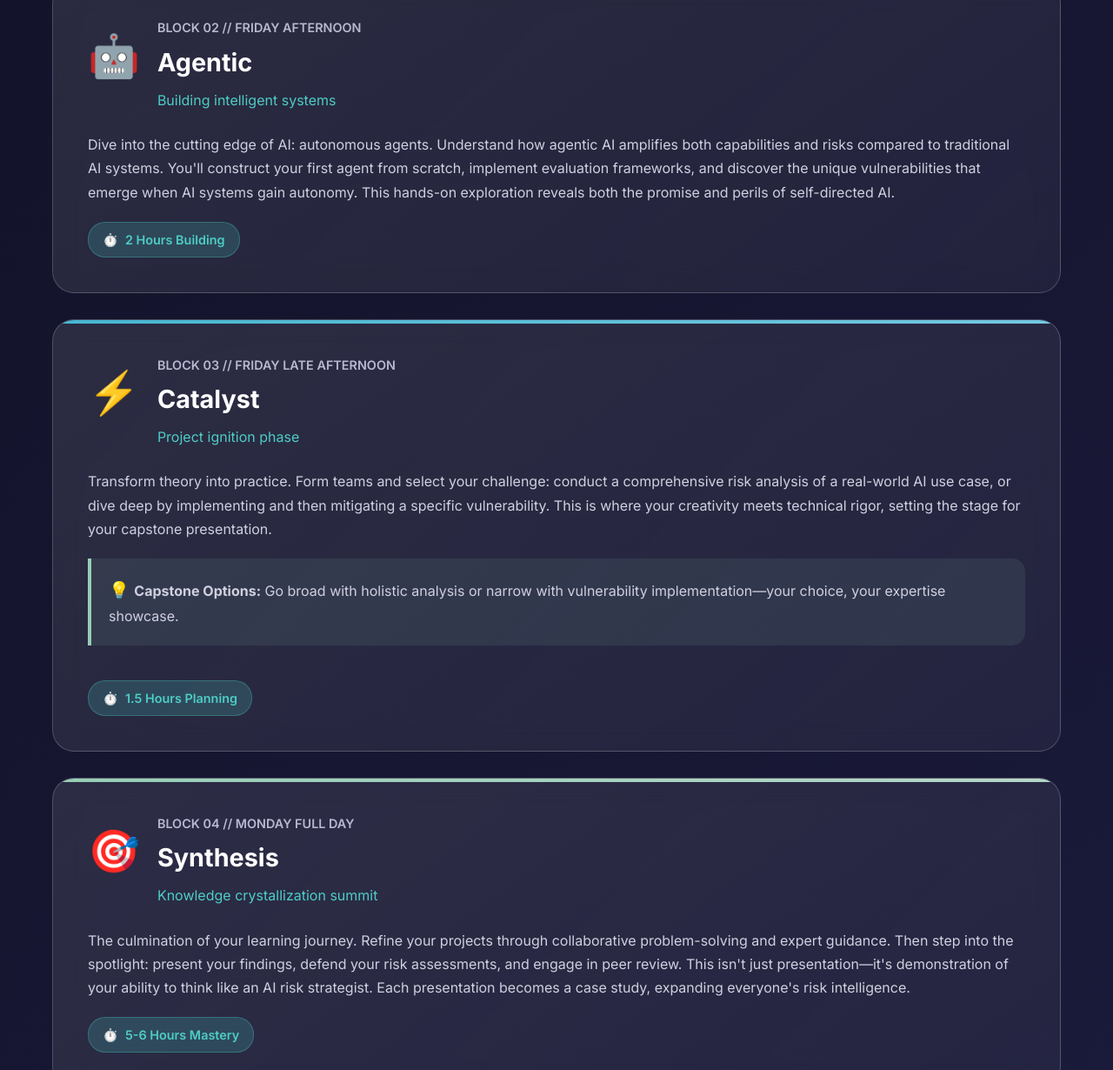
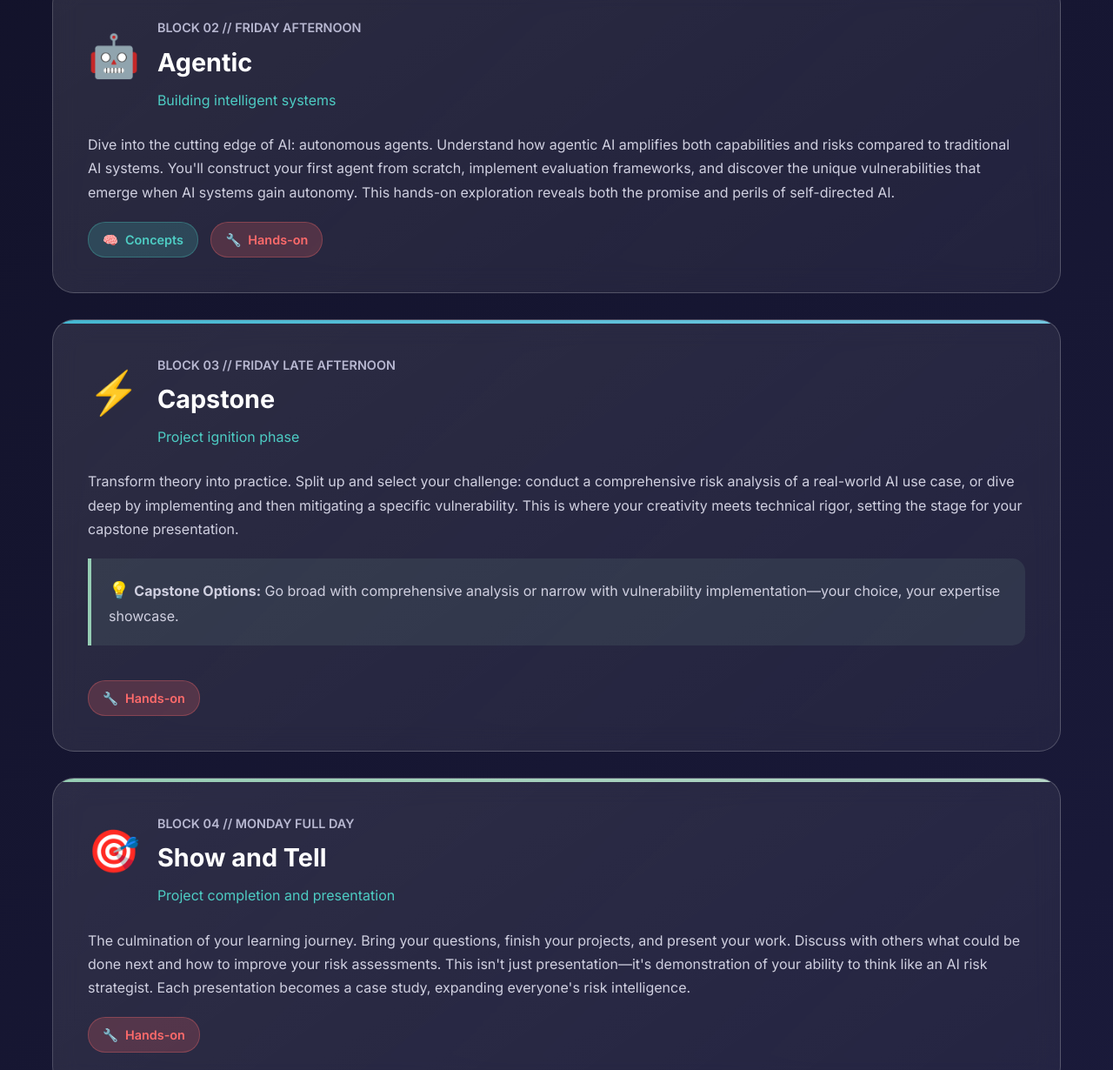
Before and after one commit to ividal/ai-risks-htw-2025, a plain HTML site: page index.html in a window 1280 px wide. Shown: the part 1386-2616 px from the top of the page at 87% size. Drawn offline with Linux system fonts and the light colour scheme.

Commit message:
doc: remove times

```diff
--- a/index.html
+++ b/index.html
@@ -195,21 +195,48 @@
             line-height: 1.7;
         }
 
-        .duration {
+        .badge {
             display: inline-flex;
             align-items: center;
-            background: rgba(76, 205, 196, 0.2);
-            color: #4ecdc4;
             padding: 8px 16px;
             border-radius: 20px;
             font-size: 0.9rem;
             font-weight: 600;
             margin-top: 20px;
-            border: 1px solid rgba(76, 205, 196, 0.3);
+            margin-right: 10px;
+            border: 1px solid;
+        }
+
+        .duration {
+            background: rgba(76, 205, 196, 0.2);
+            color: #4ecdc4;
+            border-color: rgba(76, 205, 196, 0.3);
         }
 
         .duration::before {
             content: '⏱️';
+            margin-right: 8px;
+        }
+
+        .concepts {
+            background: rgba(76, 205, 196, 0.2);
+            color: #4ecdc4;
+            border-color: rgba(76, 205, 196, 0.3);
+        }
+
+        .concepts::before {
+            content: '🧠';
+            margin-right: 8px;
+        }
+
+        .hands-on {
+            background: rgba(255, 107, 107, 0.2);
+            color: #ff6b6b;
+            border-color: rgba(255, 107, 107, 0.3);
+        }
+
+        .hands-on::before {
+            content: '🔧';
             margin-right: 8px;
         }
 
@@ -317,7 +344,8 @@
                 <div class="block-content">
                     Embark on a comprehensive exploration of the AI ecosystem. We'll dissect use cases across industries, categorize AI implementations, and map the multidimensional risk landscape. Through interactive discussions and hands-on exercises, you'll develop a systematic approach to identifying vulnerabilities and crafting detection mechanisms. This foundational session transforms abstract concepts into practical frameworks you can immediately apply.
                 </div>
-                <div class="duration">3 Hours Intensive</div>
+                <div class="badge concepts">Concepts</div>
+                <div class="badge hands-on">Hands-on</div>
             </div>
 
             <div class="block block2">
@@ -332,7 +360,8 @@
                 <div class="block-content">
                     Dive into the cutting edge of AI: autonomous agents. Understand how agentic AI amplifies both capabilities and risks compared to traditional AI systems. You'll construct your first agent from scratch, implement evaluation frameworks, and discover the unique vulnerabilities that emerge when AI systems gain autonomy. This hands-on exploration reveals both the promise and perils of self-directed AI.
                 </div>
-                <div class="duration">2 Hours Building</div>
+                <div class="badge concepts">Concepts</div>
+                <div class="badge hands-on">Hands-on</div>
             </div>
 
             <div class="block block3">
@@ -340,18 +369,18 @@
                     <div class="block-icon">⚡</div>
                     <div class="block-info">
                         <div class="block-number">BLOCK 03 // FRIDAY LATE AFTERNOON</div>
-                        <div class="block-title">Catalyst</div>
+                        <div class="block-title">Capstone</div>
                         <div class="block-subtitle">Project ignition phase</div>
                     </div>
                 </div>
                 <div class="block-content">
-                    Transform theory into practice. Form teams and select your challenge: conduct a comprehensive risk analysis of a real-world AI use case, or dive deep by implementing and then mitigating a specific vulnerability. This is where your creativity meets technical rigor, setting the stage for your capstone presentation.
+                    Transform theory into practice. Split up and select your challenge: conduct a comprehensive risk analysis of a real-world AI use case, or dive deep by implementing and then mitigating a specific vulnerability. This is where your creativity meets technical rigor, setting the stage for your capstone presentation.
 
                     <div class="capstone-note">
-                        <strong>Capstone Options:</strong> Go broad with holistic analysis or narrow with vulnerability implementation—your choice, your expertise showcase.
+                        <strong>Capstone Options:</strong> Go broad with comprehensive analysis or narrow with vulnerability implementation—your choice, your expertise showcase.
                     </div>
                 </div>
-                <div class="duration">1.5 Hours Planning</div>
+                <div class="badge hands-on">Hands-on</div>
             </div>
 
             <div class="block block4">
@@ -359,14 +388,14 @@
                     <div class="block-icon">🎯</div>
                     <div class="block-info">
                         <div class="block-number">BLOCK 04 // MONDAY FULL DAY</div>
-                        <div class="block-title">Synthesis</div>
-                        <div class="block-subtitle">Knowledge crystallization summit</div>
+                        <div class="block-title">Show and Tell</div>
+                        <div class="block-subtitle">Project completion and presentation</div>
                     </div>
                 </div>
                 <div class="block-content">
-                    The culmination of your learning journey. Refine your projects through collaborative problem-solving and expert guidance. Then step into the spotlight: present your findings, defend your risk assessments, and engage in peer review. This isn't just presentation—it's demonstration of your ability to think like an AI risk strategist. Each presentation becomes a case study, expanding everyone's risk intelligence.
+                    The culmination of your learning journey. Bring your questions, finish your projects, and present your work. Discuss with others what could be done next and how to improve your risk assessments. This isn't just presentation—it's demonstration of your ability to think like an AI risk strategist. Each presentation becomes a case study, expanding everyone's risk intelligence.
                 </div>
-                <div class="duration">5-6 Hours Mastery</div>
+                <div class="badge hands-on">Hands-on</div>
             </div>
         </div>
     </div>
```
